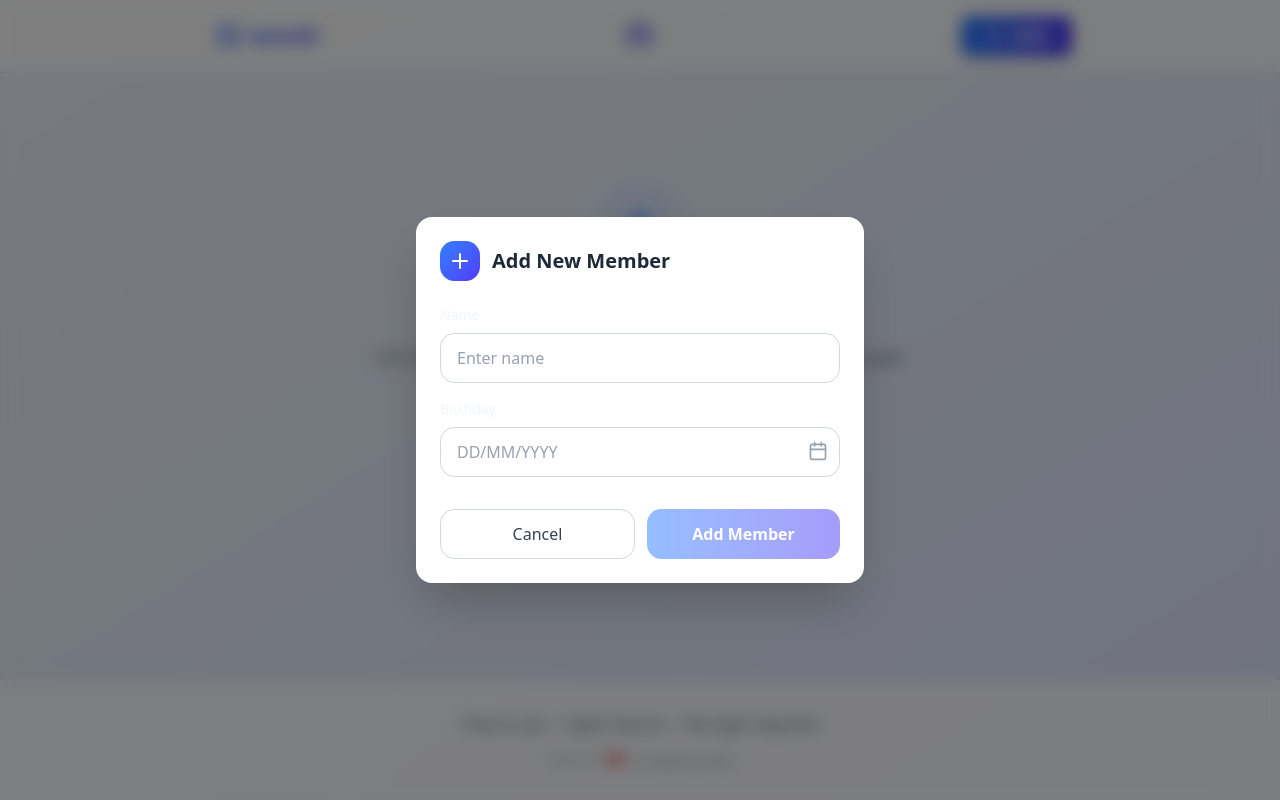
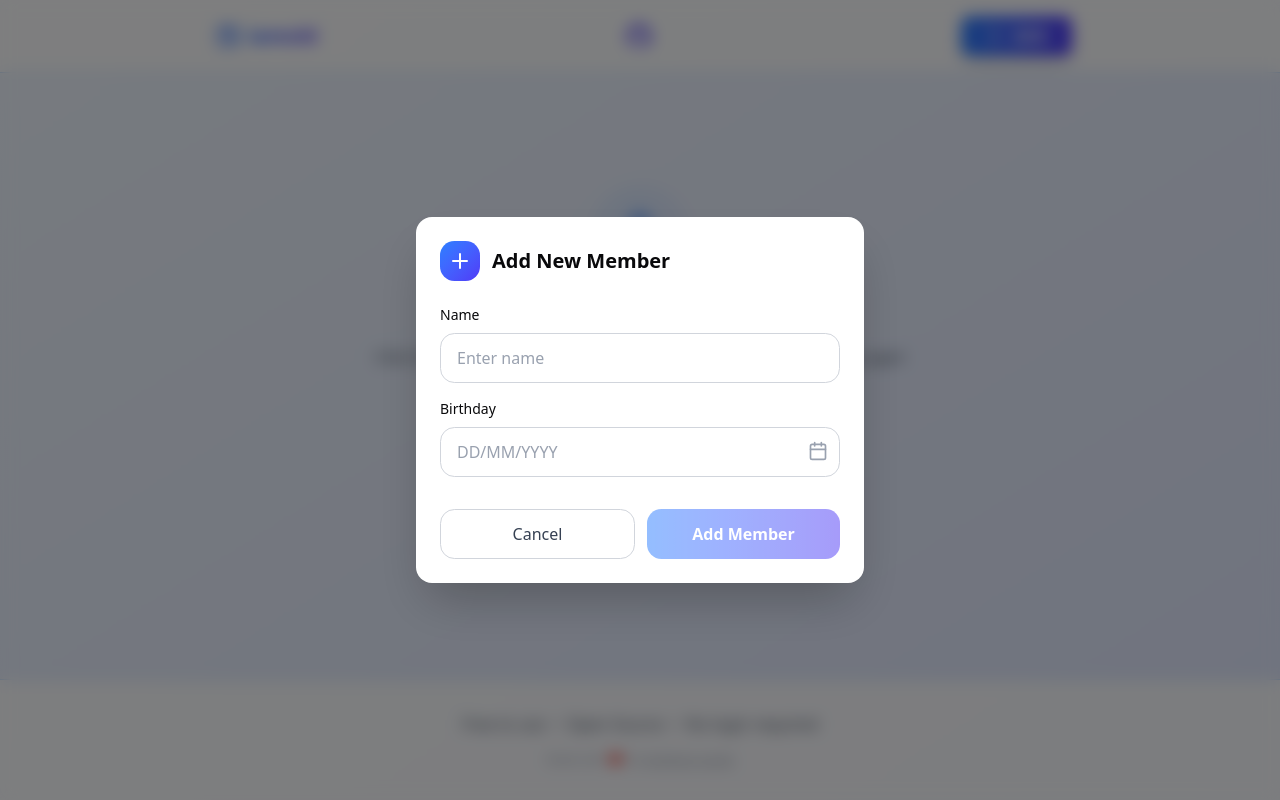
Before and after one commit to iamshubhamjangle/iamold, a Next.js app: page / in a window 1280 px wide. Both pictures are taken after a click on the button "ADD". Built offline with nearby package versions, Linux system fonts and the light colour scheme.

Commit message:
fix colors

```diff
--- a/components/home/add-member-dialog.tsx
+++ b/components/home/add-member-dialog.tsx
@@ -1,5 +1,6 @@
 import { Calendar, Plus } from "lucide-react";
 import { ChangeEvent } from "react";
+import { ModeToggle } from "../ui/theme-toggle";
 
 type AddMemberDialogProps = {
   newMember: { name: string; birthdate: string };
@@ -19,18 +20,19 @@ const AddMemberDialog: React.FC<AddMemberDialogProps> = ({
   handleDateChange,
 }) => (
   <div className="fixed inset-0 bg-black/50 backdrop-blur-sm flex items-center justify-center z-50 p-4">
-    <div className="bg-white rounded-2xl shadow-2xl w-full max-w-md">
+    <div className="bg-background rounded-2xl shadow-2xl w-full max-w-md">
       <div className="p-6">
         <div className="flex items-center space-x-3 mb-6">
           <div className="w-10 h-10 bg-gradient-to-br from-blue-500 to-indigo-600 rounded-xl flex items-center justify-center">
             <Plus className="w-6 h-6 text-white" />
           </div>
-          <h2 className="text-xl font-bold text-gray-800">Add New Member</h2>
+          <h2 className="text-xl font-bold text-foreground">Add New Member</h2>
+          {/* <ModeToggle /> */}
         </div>
 
         <div className="space-y-4">
           <div>
-            <label className="block text-sm font-medium text-primary-foreground mb-2">
+            <label className="block text-sm font-medium text-foreground mb-2">
               Name
             </label>
             <input
@@ -39,13 +41,13 @@ const AddMemberDialog: React.FC<AddMemberDialogProps> = ({
               onChange={(e) =>
                 setNewMember({ ...newMember, name: e.target.value })
               }
-              className="w-full px-4 py-3 border border-gray-300 rounded-xl focus:ring-2 focus:ring-blue-500 focus:border-transparent transition-all duration-200 placeholder-gray-400 text-primary-foreground"
+              className="w-full px-4 py-3 border border-gray-300 rounded-xl focus:ring-2 focus:ring-blue-500 focus:border-transparent transition-all duration-200 placeholder-gray-400 text-foreground"
               placeholder="Enter name"
             />
           </div>
 
           <div>
-            <label className="block text-sm font-medium mb-2 text-primary-foreground">
+            <label className="block text-sm font-medium mb-2 text-foreground">
               Birthday
             </label>
             <div className="relative">
@@ -53,7 +55,7 @@ const AddMemberDialog: React.FC<AddMemberDialogProps> = ({
                 type="text"
                 value={newMember.birthdate}
                 onChange={handleDateChange}
-                className="w-full px-4 py-3 border border-gray-300 rounded-xl focus:ring-2 focus:ring-blue-500 focus:border-transparent transition-all duration-200 pr-10 placeholder-gray-400 text-primary-foreground"
+                className="w-full px-4 py-3 border border-gray-300 rounded-xl focus:ring-2 focus:ring-blue-500 focus:border-transparent transition-all duration-200 pr-10 placeholder-gray-400 text-foreground"
                 placeholder="DD/MM/YYYY"
                 maxLength={10}
               />
--- a/components/home/header.tsx
+++ b/components/home/header.tsx
@@ -5,6 +5,7 @@ import {
   TooltipContent,
   TooltipTrigger,
 } from "@/components/ui/tooltip";
+import { ModeToggle } from "../ui/theme-toggle";
 
 type HeaderProps = {
   onAdd: () => void;
@@ -57,7 +58,7 @@ const Header: React.FC<HeaderProps> = ({ onAdd }) => (
           </TooltipTrigger>
           <TooltipContent>Contribute on github?</TooltipContent>
         </Tooltip>
-
+        {/* <ModeToggle /> */}
         <button
           onClick={onAdd}
           className="bg-gradient-to-r from-blue-500 to-indigo-600 hover:from-blue-600 hover:to-indigo-700 text-white px-6 py-2 rounded-md font-semibold flex items-center space-x-2 transition-all duration-200 shadow-lg hover:shadow-xl transform hover:-translate-y-0.5"
```
